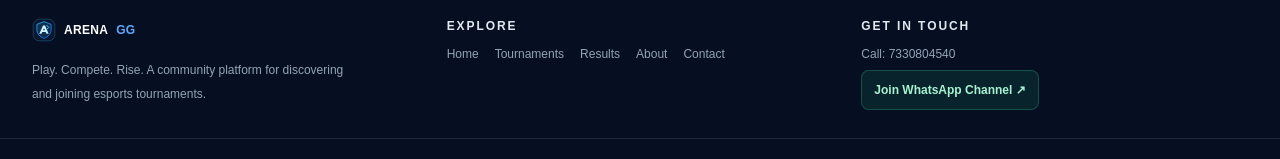
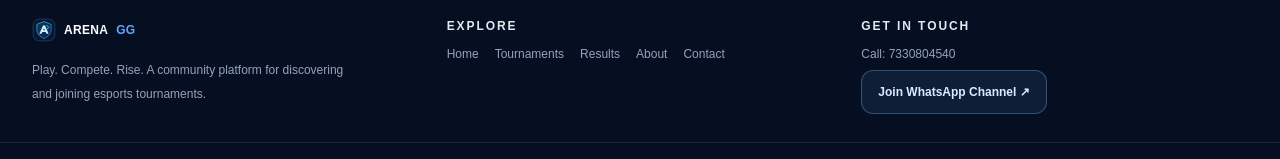
Before and after one commit to MDNOMAANKHAN/arenagg-tournament-app, a Next.js app: page / in a window 1280 px wide. Shown: the part 2753-2912 px from the top of the page. Built offline with nearby package versions, Linux system fonts and the light colour scheme; no server answers; the database is empty.

Commit message:
Unify public navigation and footer accent styling

```diff
--- a/src/app/(site)/layout.tsx
+++ b/src/app/(site)/layout.tsx
@@ -74,7 +74,7 @@ export default function SiteLayout({
           <div>
             <h2 className="font-bold uppercase tracking-[0.16em] text-slate-200">Get in touch</h2>
             <a className="mt-3 block hover:text-cyan-300" href="tel:7330804540">Call: 7330804540</a>
-            <a className="mt-2 inline-flex min-h-10 items-center rounded-lg border border-emerald-400/25 bg-emerald-400/10 px-3 font-bold text-emerald-200 hover:bg-emerald-400/15" href="https://whatsapp.com/channel/0029VbEYQeV6mYPQJ4YFF62Q" target="_blank" rel="noopener noreferrer">Join WhatsApp Channel ↗</a>
+            <a className="mt-2 inline-flex min-h-11 items-center rounded-xl border border-blue-300/30 bg-blue-400/10 px-4 font-bold text-blue-100 hover:bg-blue-400/15" href="https://whatsapp.com/channel/0029VbEYQeV6mYPQJ4YFF62Q" target="_blank" rel="noopener noreferrer">Join WhatsApp Channel ↗</a>
           </div>
         </div>
         <div className="mx-auto mt-7 flex max-w-7xl flex-col gap-2 border-t border-white/10 px-4 pt-5 sm:flex-row sm:items-center sm:justify-between sm:px-8">
```
